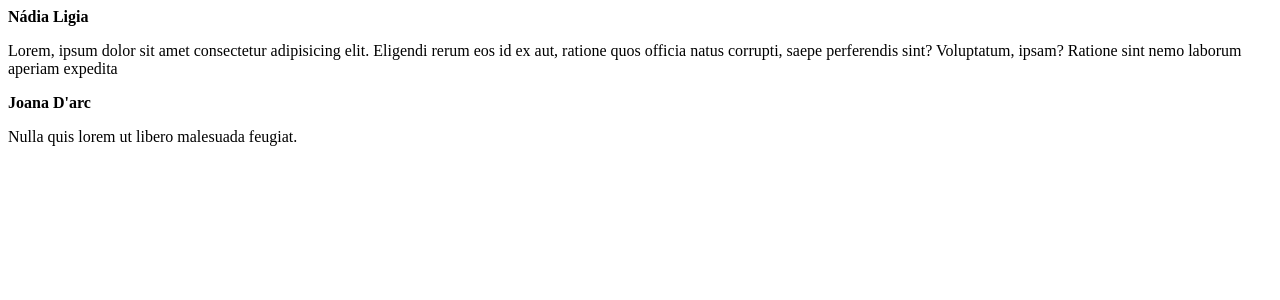
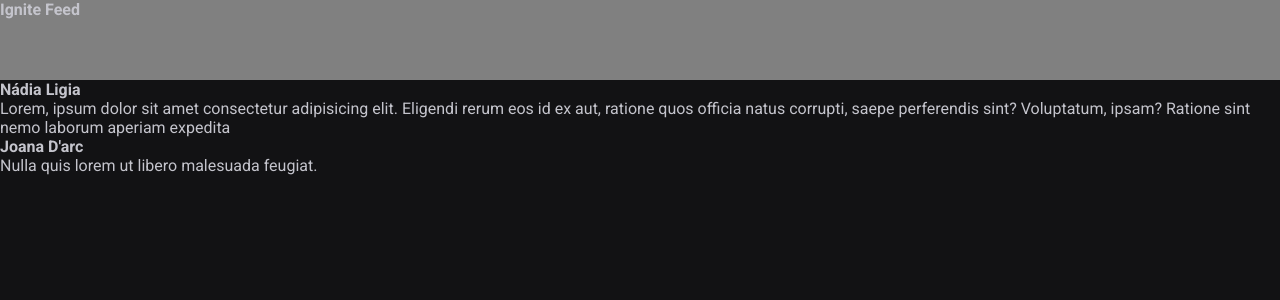
Before and after one commit to nlnadialigia/ignite-feed, a React (Vite) app: page / in a window 1280 px wide. Shown: the top 300 px of the page. Built offline with nearby package versions, Linux system fonts and the light colour scheme.

Commit message:
style($style): create global css

```diff
--- a/index.html
+++ b/index.html
@@ -2,11 +2,16 @@
 <html lang="en">
 <head>
   <meta charset="UTF-8" />
+  <link rel="preconnect" href="https://fonts.googleapis.com" />
+  <link rel="preconnect" href="https://fonts.gstatic.com" crossorigin />
+  <link href="https://fonts.googleapis.com/css2?family=Roboto:wght@400;700&display=swap" rel="stylesheet" />
   <meta name="viewport" content="width=device-width, initial-scale=1.0" />
   <title>Vite App</title>
 </head>
+
 <body>
   <div id="root"></div>
   <script type="module" src="/src/main.jsx"></script>
 </body>
+
 </html>
--- a/src/App.jsx
+++ b/src/App.jsx
@@ -1,9 +1,11 @@
+import { Header } from './components/Header';
 import { Post } from './Post';
-import './styles.css';
+import './global.css';
 
 export function App() {
   return (
     <div>
+      <Header />
       <Post
         author="Nádia Ligia"
         content="Lorem, ipsum dolor sit amet consectetur adipisicing elit. Eligendi rerum eos id ex aut, ratione quos officia natus corrupti, saepe perferendis sint? Voluptatum, ipsam? Ratione sint nemo laborum aperiam expedita"
--- /dev/null
+++ b/src/components/Header.jsx
@@ -0,0 +1,11 @@
+import styles from './Header.module.css';
+
+export function Header() {
+  return (
+    <header className={styles.header}>
+      <strong>
+        Ignite Feed
+      </strong>
+    </header>
+  );
+}
--- /dev/null
+++ b/src/components/Header.module.css
@@ -0,0 +1,4 @@
+.header {
+  background: gray;
+  height: 80px;
+}
--- /dev/null
+++ b/src/global.css
@@ -0,0 +1,33 @@
+:root {
+  --white: #fff;
+  --gray-100: #e1e1e6;
+  --gray-300: #c4c4cc;
+  --gray-400: #8d8d99;
+  --gray-600: #323238;
+  --gray-700: #29292e;
+  --gray-800: #202024;
+  --gray-900: #121214;
+
+  --green-500: #00875f;
+  --green-300: #00b37e;
+
+  --red-500: #f75a68;
+}
+
+* {
+  margin: 0;
+  padding: 0;
+  box-sizing: border-box;
+}
+
+body {
+  background: var(--gray-900);
+  color: var(--gray-300);
+  -webkit-font-smoothing: antialiased;
+}
+
+body, input, textarea, button {
+  font-family: 'Roboto', sans-serif;
+  font-weight: 400;
+  font-size: 1rem;
+}
```
Also changed, not shown: src/styles.css (deleted). Lines whose indentation alone changed are shown as unchanged.
